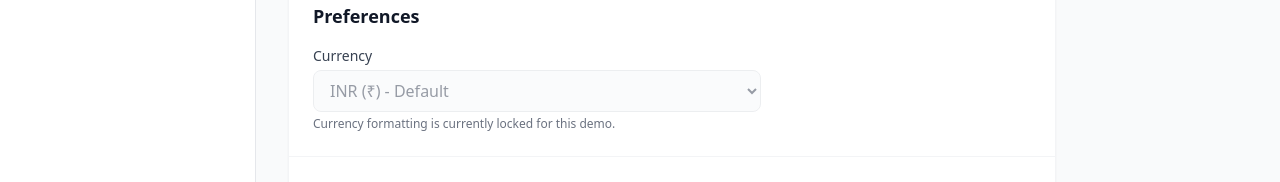
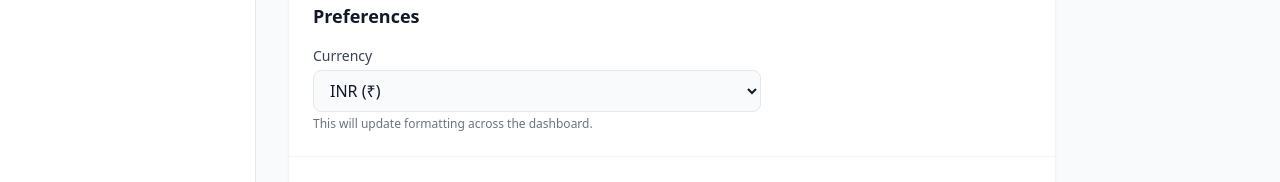
Before and after one commit to sandeepmukku12/finance-dashboard, a React (Vite) app: page / in a window 1280 px wide. Both pictures are taken after a click on the button "Settings". Shown: the part 393-575 px from the top of the page. Built offline with nearby package versions, Linux system fonts and the light colour scheme.

Commit message:
feat: update settings page

```diff
--- a/src/pages/SettingsPage.jsx
+++ b/src/pages/SettingsPage.jsx
@@ -1,7 +1,7 @@
 import { useApp } from "../context/AppContext";
 
 export default function SettingsPage() {
-  const { role, setTransactions } = useApp();
+  const { role, setTransactions, currency, setCurrency } = useApp();
 
   const handleClearData = () => {
     if (window.confirm("Are you sure you want to delete all transactions? This cannot be undone.")) {
@@ -26,7 +26,8 @@ export default function SettingsPage() {
         <div className="p-6 border-b border-gray-100 dark:border-gray-800">
           <h2 className="text-lg font-semibold text-gray-900 dark:text-white mb-4">Profile Information</h2>
           <div className="flex items-center gap-6">
-            <div className="w-20 h-20 rounded-full bg-gradient-to-tr from-blue-500 to-purple-500 flex items-center justify-center text-white text-2xl font-bold shadow-md">
+            {/* Added shrink-0 here to fix the crushed icon! */}
+            <div className="w-20 h-20 shrink-0 rounded-full bg-gradient-to-tr from-blue-500 to-purple-500 flex items-center justify-center text-white text-2xl font-bold shadow-md">
               U
             </div>
             <div className="space-y-3 flex-1">
@@ -44,12 +45,17 @@ export default function SettingsPage() {
           <div className="space-y-4 max-w-md">
             <div>
               <label className="block text-sm font-medium text-gray-700 dark:text-gray-300 mb-1">Currency</label>
-              <select disabled className="w-full px-3 py-2 bg-gray-50 dark:bg-gray-800 border border-gray-200 dark:border-gray-700 rounded-lg text-gray-500">
-                <option>INR (₹) - Default</option>
-                <option>USD ($)</option>
-                <option>EUR (€)</option>
+              {/* Made this select dynamic! */}
+              <select
+                value={currency}
+                onChange={(e) => setCurrency(e.target.value)}
+                className="w-full px-3 py-2 bg-gray-50 dark:bg-gray-800 border border-gray-200 dark:border-gray-700 rounded-lg text-gray-900 dark:text-white focus:ring-2 focus:ring-blue-500 outline-none"
+              >
+                <option value="INR">INR (₹)</option>
+                <option value="USD">USD ($)</option>
+                <option value="EUR">EUR (€)</option>
               </select>
-              <p className="text-xs text-gray-500 mt-1">Currency formatting is currently locked for this demo.</p>
+              <p className="text-xs text-gray-500 mt-1">This will update formatting across the dashboard.</p>
             </div>
           </div>
         </div>
```
